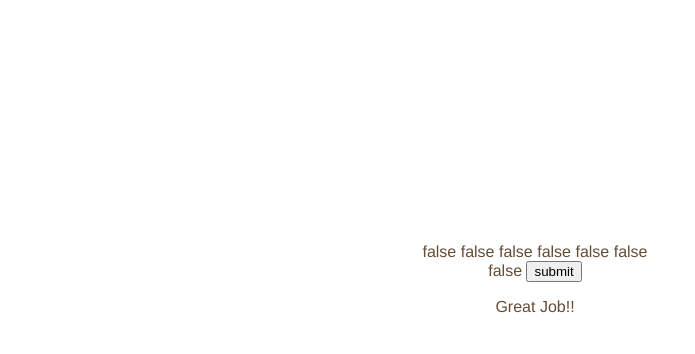
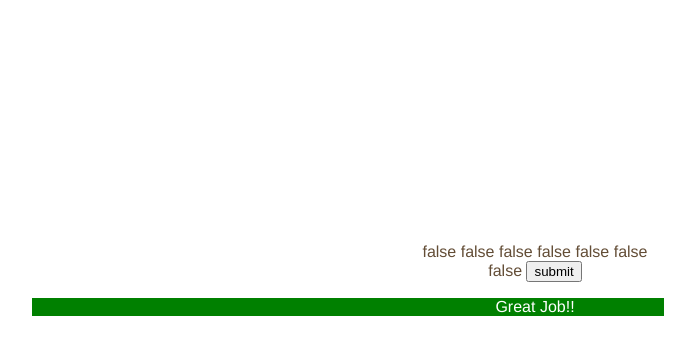
Before and after one commit to ahalyasanjiv/Audiolla, a plain HTML site: page index.html in a window 1280 px wide. Both pictures are taken after a click on the button "submit". Shown: the part 316-670 px from the top of the page, without its empty margins (292-987 px from the left). Drawn offline with nearby package versions, Linux system fonts and the light colour scheme.

Commit message:
added failed good work banners

```diff
--- a/implementation.js
+++ b/implementation.js
@@ -31,14 +31,41 @@ function randomize() {
 }
 
 function checkAnswers(){
+	var time = 0;
+
 	for (var i = 0; i < arr.length; i++) {
 		if (arr[i] == false){
 			document.getElementById("answer").innerHTML ="Failed!";
+			resultView(false, "answer");
 			break;
 		}
 		if (i == arr.length -1)
 			document.getElementById("answer").innerHTML ="Great Job!!";
+			resultView(true, "answer")
 	}
+
+	var endd = setInterval(tick, 1000)
+	function resultView(result, answer) {
+		document.getElementById(answer).style.opacity = "1";
+		document.getElementById(answer).style.zIndex = "100";
+		if (result == false) {
+		document.getElementById(answer).style.backgroundColor = "red";
+		} else {
+		document.getElementById(answer).style.backgroundColor = "green";
+		}
+	}
+
+	function tick(){
+		if (time == 2) {
+		document.getElementById("answer").style.opacity = "0";
+		document.getElementById("answer").style.zIndex = "-100"
+		clearInterval(endd);
+
+		} else{
+			time++;
+		}
+	}
+
 }
 
 function collision($div1, $div2) {
--- a/style.css
+++ b/style.css
@@ -10,7 +10,8 @@
 
 #topContent {
 	position: relative;
-	bottom: 0px;-webkit-transition:  1.0s;
+	bottom: 0px;
+	-webkit-transition:  1.0s;
     transition: 1.0s;
 }
 
@@ -91,3 +92,11 @@
 	position: relative;
 	top: 90%;
 }
+
+#answer {
+	opacity: 0;
+	text-align: center;
+	color: white;
+	-webkit-transition:  1.0s;
+    transition: 1.0s;
+}
```
